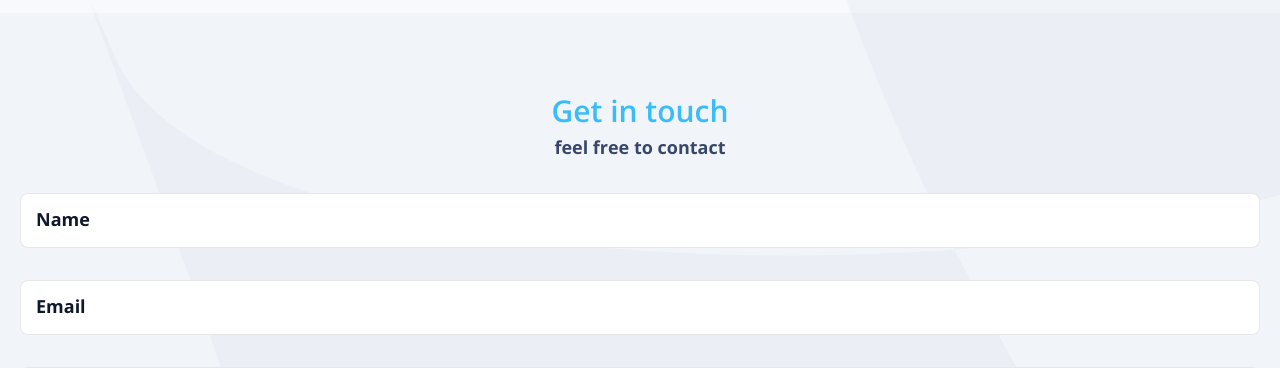
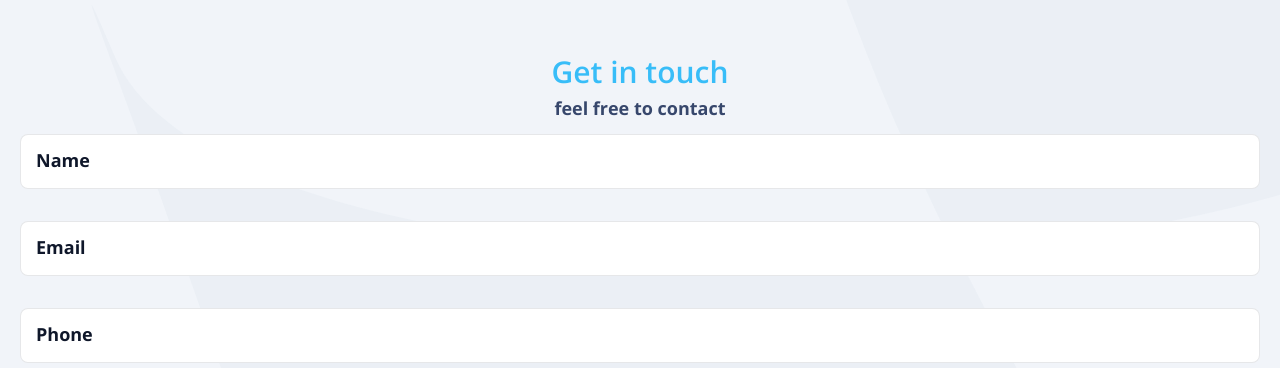
Before and after one commit to OGBENI-NG/WebFolio, a React (Vite) app: page / in a window 1280 px wide. Shown: the part 3788-4156 px from the top of the page. Built offline with nearby package versions, Linux system fonts and the light colour scheme; a web font is replaced by a local one.

Commit message:
settings

```diff
--- a/src/components/App.jsx
+++ b/src/components/App.jsx
@@ -30,9 +30,9 @@ export default function App() {
   const highLightTxt = `text-brand text-3xl font-semibold text-center`
 
   const highLightTxtOne = `
-    leading-loose pb-5 m-auto block
+    leading-loose m-auto block
     ${theme === 'light' ? 'text-dark' : 'text-light'}
-     font-inherit mr-auto text-lg font-bold w-max `
+     font-inherit mr-auto text-lg font-bold `
   ;
 
 
--- a/src/components/Home/HomeAbout.jsx
+++ b/src/components/Home/HomeAbout.jsx
@@ -24,17 +24,17 @@ export default function HomeAbout({theme, bodyTxt, highLightTxtOne, highLightTxt
         <CustomSVG theme={theme} />
       </div>
       <AnimateSections className=''>
-        <h2 className={`${highLightTxt} text-center`}>
+        <h2 className={`${highLightTxt} text-center leading-normal`}>
           Who i am
-          <span className={` ${highLightTxtOne} pb-0 pt-2`}>
+          <span className={` ${highLightTxtOne}`}>
             I Enjoy Solving Problems
           </span>
-          <span className={`${highLightTxtOne} pb-0`}>With Scalable Solutions</span>
+          <span className={`${highLightTxtOne}`}>With Scalable Solutions</span>
         </h2>
       </AnimateSections>
       <AnimateSections>
         <p className={`text-lg tracking-wide font-bold border-t-[2px]
-         border-brand py-2 pb-5 px-1 mt-3
+         border-brand py-2 pb-5 mt-3
         ${bodyTxt} mt-1 text-center`}>
         My name is <span className='font-bold text-brand'>Adeolu Miracle</span> , and I'm a passionate frontend developer based in Lagos, Nigeria. I began my coding journey in 2019, and since then, I've been captivated by the art of creating intuitive and visually appealing user experiences. Over time, I've honed my skills in HTML, CSS, and JavaScript, which form the foundation of any great web application...
         <NavLink
--- a/src/components/Home/HomeWork.jsx
+++ b/src/components/Home/HomeWork.jsx
@@ -29,6 +29,7 @@ export default function SelectedWork({
           <span className={highLightTxtOne}>What i have made</span>
         </h2>
       </AnimateSections>
+      <div className='mt-5'>
         {SelectedWorkEl.map((item, index) => (
           <WorkItem
             key={item.id}
@@ -42,6 +43,7 @@ export default function SelectedWork({
             toggleDescription={toggleDescription}
           />
         ))}
+      </div>
       <div className='pt-5 relative -z-[1]'>
         <NavLink to="works">
           <CustomButton className={`w-full py-2`}>
--- a/src/components/Home/SkillsIcons.jsx
+++ b/src/components/Home/SkillsIcons.jsx
@@ -25,7 +25,7 @@ export default function SkillsIcons({highLightTxtOne, theme, highLightTxt}) {
                 </div>
             </AnimateSections>
             <AnimateSections>
-                <div className='grid grid-cols-5 gap-x-0 gap-y-2'>
+                <div className='grid mt-5 grid-cols-5 gap-x-0 gap-y-2'>
                     <RiHtml5Line className={styleIcons}/>
                     <RiCss3Line className={styleIcons}/>
                     <RiJavascriptLine className={styleIcons}/>
```
Lines whose indentation alone changed are shown as unchanged.
